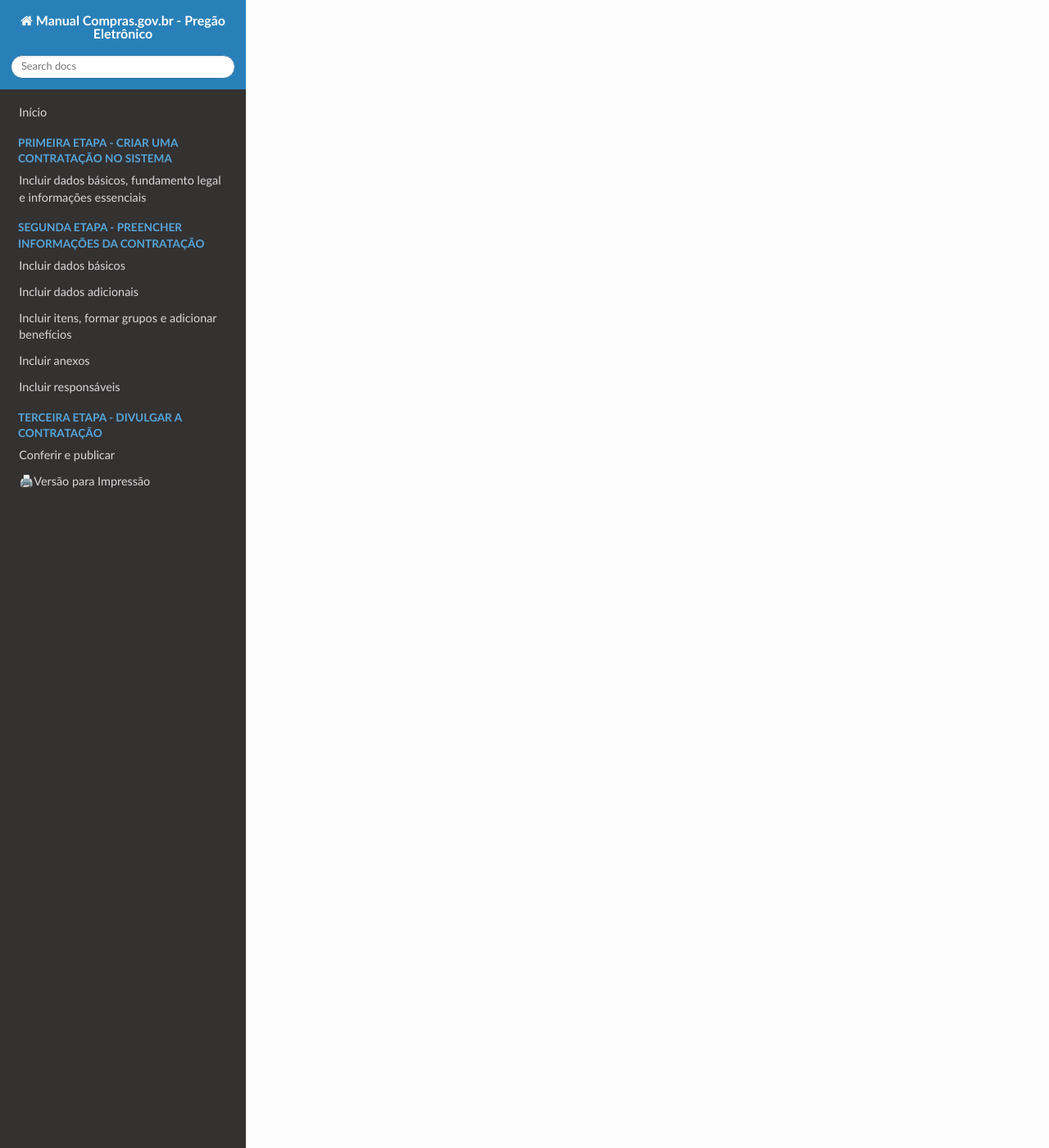
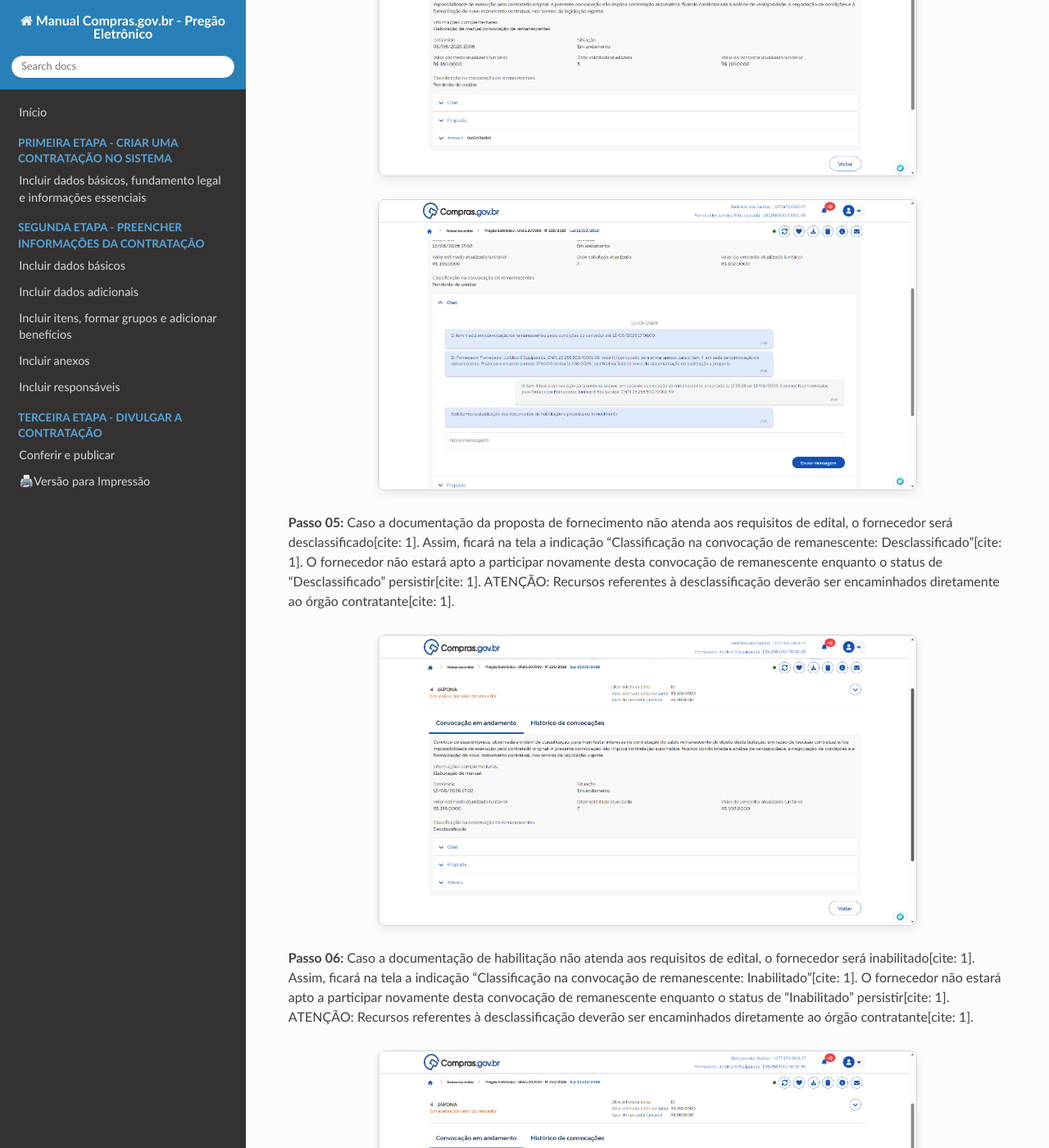
Before and after one commit to emilix10-bit/convocacao-de-remanescentes-fornecedor, an MkDocs documentation site: the page built from docs/05-manual-completo.md, in a window 1280 px wide and 1400 px high, scrolled down 8874 px. Shown: the whole window at 82% size. Built offline with MkDocs 1.6.1, drawn with Linux system fonts in a browser that asks for light colours; nearby versions of some CDN libraries; some of the changed text lies outside the part shown.

Commit message:
Document remanent hiring process steps
Added detailed steps for the remanent hiring process, including instructions for document submission and communication with the contracting agent.

```diff
--- a/docs/05-manual-completo.md
+++ b/docs/05-manual-completo.md
@@ -55,3 +55,62 @@ A convocação de remanescentes acontecerá em duas etapas, sucessivas[cite: 1]:
 **Passo 3:** No campo “Proposta”, será solicitada a manifestação de interesse em participar da convocação de remanescentes, na condição atual[cite: 1].
 
 ![Tela 11](./Imagens/tela11-aceitar-preco-do-vencedor.png)
+
+# CONVOCAÇÃO DE CONTRATAÇÃO DE REMANESCENTES PELAS CONDIÇÕES DO VENCEDOR
+
+O processo de convocação de remanescentes começa pela oportunidade de assumir o contrato nas mesmas condições do fornecedor[cite: 1]. Para manifestar seu aceite ou não de assumir o contrato pelas condições do vencedor, siga as instruções abaixo[cite: 1]:
+
+**Passo 01:** No cabeçalho do campo proposta, será indicado o prazo para manifestação de interesse de fornecer pelas condições do vencedor[cite: 1]. Revise as informações sobre as condições da contratação e selecione a opção desejada[cite: 1]. Confirme sua opção[cite: 1].
+
+![Tela 12](./Imagens/tela12-confirmar-opcao.png)
+
+**Passo 02:** Durante o prazo de manifestação indicado, você poderá alterar sua opção[cite: 1]. Selecione a nova opção e confirme a opção[cite: 1].
+
+![Tela 13](./Imagens/tela13-alterar-opcao.png)
+
+![Tela 14](./Imagens/tela14-confirmar-alteracao.png)
+
+Finalizado o prazo para manifestação de todos os fornecedores que participaram do processo, o agente de contratação partirá para a etapa de habilitação e julgamento desta convocação de remanescentes[cite: 1].
+
+**Passo 03:** Acesse o item em convocação de remanescentes selecionando a opção “Operar item”[cite: 1].
+
+![Tela 15](./Imagens/tela15-solicitacao-de-envio-de-documentacao.png)
+
+Para visualizar quais documentos foram solicitados, acesse a seção “Anexos”[cite: 1].
+
+![Tela 16](./Imagens/tela16-upload-de-anexo.png)
+
+Leia a justificativa e conteúdo da solicitação e encaminhe os documentos necessários[cite: 1]. Para tanto, leia os avisos de sistema e declare ciência[cite: 1].
+
+![Tela 17](./Imagens/tela17-encerrar-envio-de-anexo.png)
+
+Anexe todos os arquivos clicando no local indicado, ou arrastando os arquivos[cite: 1]. Finalize o upload de todos os documentos e clique em “Encerrar envio de anexos”[cite: 1].
+
+![Tela 18](./Imagens/tela18-encerrar-envios-de-anexos.png)
+
+**Passo 04:** Para visualizar e responder as mensagens encaminhadas pelo agente de contratação responsável, selecione a seção “Chat”[cite: 1].
+A área serve para comunicação entre as partes, visando sanar dúvidas sobre o processo[cite: 1]. Preencha a mensagem desejada e clique em “Enviar” para encaminhá-la ao agente de contratação[cite: 1].
+
+![Tela 19](./Imagens/tela19-chat.png)
+
+![Tela 20](./Imagens/tela20-mensagens.png)
+
+**Passo 05:** Caso a documentação da proposta de fornecimento não atenda aos requisitos de edital, o fornecedor será desclassificado[cite: 1]. Assim, ficará na tela a indicação “Classificação na convocação de remanescente: Desclassificado”[cite: 1].
+O fornecedor não estará apto a participar novamente desta convocação de remanescente enquanto o status de “Desclassificado” persistir[cite: 1].
+ATENÇÃO: Recursos referentes à desclassificação deverão ser encaminhados diretamente ao órgão contratante[cite: 1].
+
+![Tela 21](./Imagens/tela21-fornecedor-desclassificado.png)
+
+**Passo 06:** Caso a documentação de habilitação não atenda aos requisitos de edital, o fornecedor será inabilitado[cite: 1]. Assim, ficará na tela a indicação “Classificação na convocação de remanescente: Inabilitado”[cite: 1].
+O fornecedor não estará apto a participar novamente desta convocação de remanescente enquanto o status de “Inabilitado” persistir[cite: 1].
+ATENÇÃO: Recursos referentes à desclassificação deverão ser encaminhados diretamente ao órgão contratante[cite: 1].
+
+![Tela 22](./Imagens/tela22-fornecedor-inabilitado.png)
+
+**Passo 07:** Caso toda a documentação apresentada esteja de acordo com as exigências de edital, o fornecedor será aceito para fornecimento de remanescente contratual[cite: 1]. Assim, ficará na tela a indicação “Classificação na convocação de remanescente: Aceito e habilitado”[cite: 1].
+
+![Tela 23](./Imagens/tela23-fornecedor-aceito-e-habilitado.png)
+
+**Passo 08:** Para a formalização do processo, o agente de contratação encerrará a convocação de remanescentes[cite: 1]. Assim, ficará na tela a indicação “Situação: Encerrada”[cite: 1].
+
+![Tela 24](./Imagens/tela24-convocacao-encerrada.png)
```
